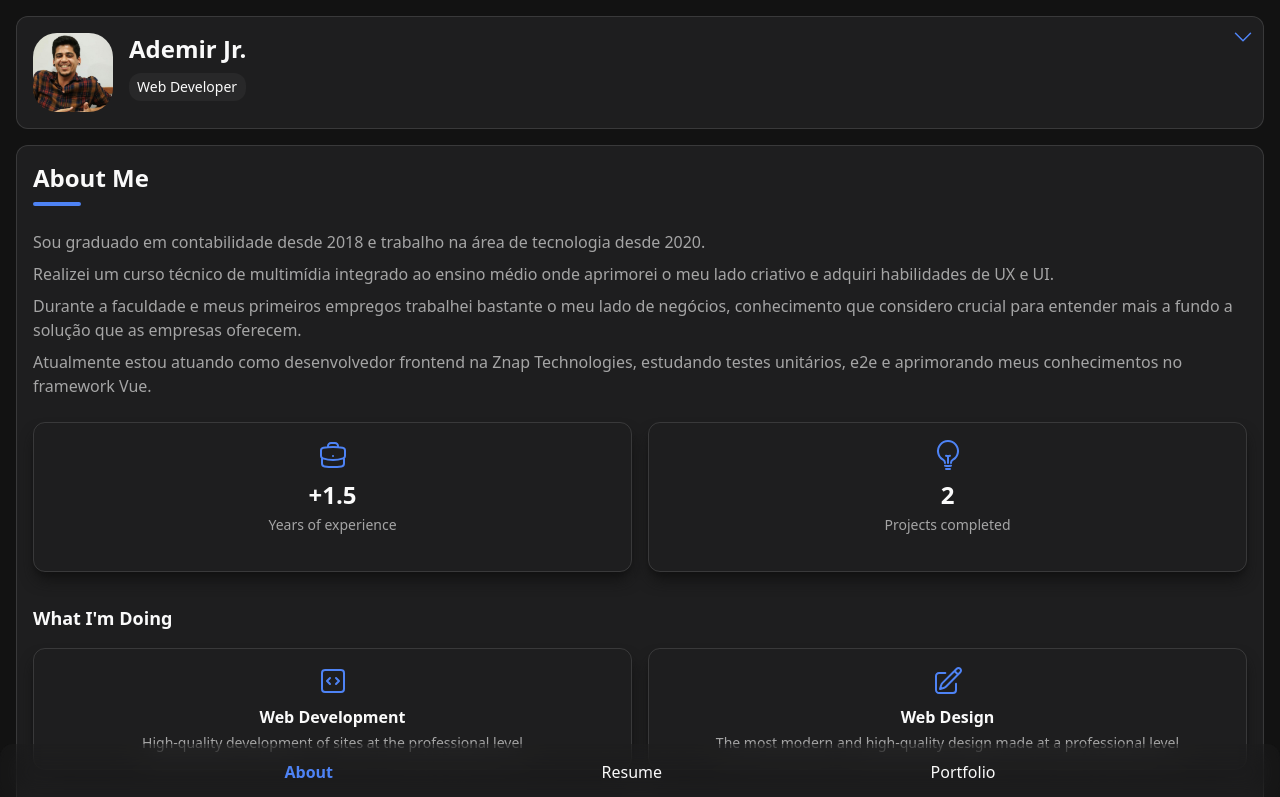
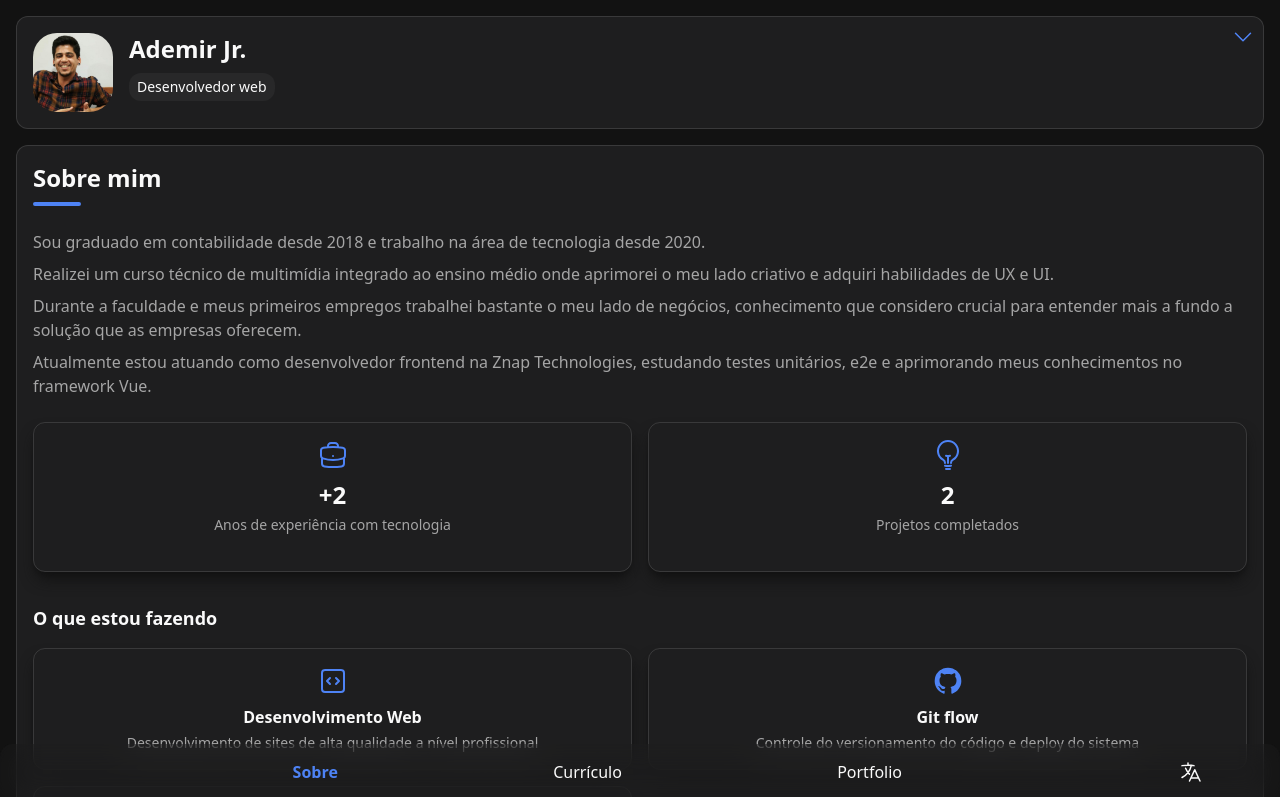
Before and after one commit to adejota/vite-portfolio, a Vue app: page / in a window 1280 px wide. Shown: the top 797 px of the page. Built offline with nearby package versions, Linux system fonts and the light colour scheme.

Commit message:
fixed translated to pt-br

```diff
--- /dev/null
+++ b/src/components/Icon/Language.vue
@@ -0,0 +1,13 @@
+<template>
+  <svg :class="class" xmlns="http://www.w3.org/2000/svg" fill="none" viewBox="0 0 24 24" stroke-width="1.5" stroke="currentColor">
+    <path stroke-linecap="round" stroke-linejoin="round" d="M10.5 21l5.25-11.25L21 21m-9-3h7.5M3 5.621a48.474 48.474 0 016-.371m0 0c1.12 0 2.233.038 3.334.114M9 5.25V3m3.334 2.364C11.176 10.658 7.69 15.08 3 17.502m9.334-12.138c.896.061 1.785.147 2.666.257m-4.589 8.495a18.023 18.023 0 01-3.827-5.802" />
+  </svg>
+</template>
+
+<script>
+export default {
+  props: {
+    class: { type: String, default: 'w-6 h-6"' },
+  }
+}
+</script>
--- /dev/null
+++ b/src/components/Icon/UserGroup.vue
@@ -0,0 +1,13 @@
+<template>
+  <svg :class="class" xmlns="http://www.w3.org/2000/svg" fill="none" viewBox="0 0 24 24" stroke-width="1.5" stroke="currentColor">
+    <path stroke-linecap="round" stroke-linejoin="round" d="M18 18.72a9.094 9.094 0 003.741-.479 3 3 0 00-4.682-2.72m.94 3.198l.001.031c0 .225-.012.447-.037.666A11.944 11.944 0 0112 21c-2.17 0-4.207-.576-5.963-1.584A6.062 6.062 0 016 18.719m12 0a5.971 5.971 0 00-.941-3.197m0 0A5.995 5.995 0 0012 12.75a5.995 5.995 0 00-5.058 2.772m0 0a3 3 0 00-4.681 2.72 8.986 8.986 0 003.74.477m.94-3.197a5.971 5.971 0 00-.94 3.197M15 6.75a3 3 0 11-6 0 3 3 0 016 0zm6 3a2.25 2.25 0 11-4.5 0 2.25 2.25 0 014.5 0zm-13.5 0a2.25 2.25 0 11-4.5 0 2.25 2.25 0 014.5 0z" />
+  </svg>
+</template>
+
+<script>
+export default {
+  props: {
+    class: { type: String, default: 'w-6 h-6"' },
+  }
+}
+</script>
--- a/src/components/Icon/index.vue
+++ b/src/components/Icon/index.vue
@@ -18,7 +18,8 @@ import LightBulb from './LightBulb.vue'
 import AcademicCap from './AcademicCap.vue'
 import CodeBracketSquare from './CodeBracketSquare.vue'
 import PencilSquare from './PencilSquare.vue'
-
+import Language from './Language.vue'
+import UserGroup from './UserGroup.vue'
 
 export default {
   components: {
@@ -37,6 +38,8 @@ export default {
     AcademicCap,
     CodeBracketSquare,
     PencilSquare,
+    Language,
+    UserGroup,
   },
 
   props: {
--- a/src/views/Home.vue
+++ b/src/views/Home.vue
@@ -12,7 +12,7 @@
         <div>
           <h1 class="text-2xl text-full-white font-bold mb-2">Ademir Jr.</h1>
           <div class="text-sm text-full-white py-1 px-2 bg-low-black rounded-xl">
-            <span>Web Developer</span>
+            <span>Desenvolvedor web</span>
           </div>
         </div>
 
@@ -66,7 +66,7 @@
 
     <section class="relative w-full p-4 mb-14 lg:mb-4 xl:mb-0 bg-mid-black rounded-xl border border-extra-low-white overflow-hidden">
       <div v-if="selectedNavBarItem === 1" class="animate__animated animate__fadeIn">
-        <h2 class="text-2xl text-full-white font-bold">About Me</h2>
+        <h2 class="text-2xl text-full-white font-bold">Sobre mim</h2>
         <div class="mt-2 mb-6 w-12 border-2 rounded-xl border-primary bg-primary"></div>
         <p class="text-mid-white mb-2">Sou graduado em contabilidade desde 2018 e trabalho na área de tecnologia desde 2020.</p>
         <p class="text-mid-white mb-2">Realizei um curso técnico de multimídia integrado ao ensino médio onde aprimorei o meu lado criativo e adquiri habilidades de UX e UI.</p>
@@ -87,7 +87,7 @@
           </div>
         </div>
 
-        <h3 class="text-lg text-full-white font-bold">What I'm Doing</h3>
+        <h3 class="text-lg text-full-white font-bold">O que estou fazendo</h3>
 
         <div class="grid grid-cols-1 lg:grid-cols-2 gap-4 mt-4 mb-8">
           <div v-for="doingListItem in doingListItems" :key="doingListItem.title"
@@ -104,10 +104,10 @@
       </div>
 
       <div v-if="selectedNavBarItem === 2" class="animate__animated animate__fadeIn">
-        <h2 class="text-2xl text-full-white font-bold">Resume</h2>
+        <h2 class="text-2xl text-full-white font-bold">Currículo</h2>
         <div class="mt-2 mb-6 w-12 border-2 rounded-xl border-primary bg-primary"></div>
 
-        <h3 class="text-lg text-full-white font-bold mb-4">Education</h3>
+        <h3 class="text-lg text-full-white font-bold mb-4">Escolaridade</h3>
         <ul class="text-full-white marker:text-primary list-outside list-disc ml-6 mb-4">
           <li v-for="educationListItem in educationListItems" :key="educationListItem.title"
             class="pb-4"
@@ -118,7 +118,7 @@
           </li>
         </ul>
 
-        <h3 class="text-lg text-full-white font-bold mb-4">Experience</h3>
+        <h3 class="text-lg text-full-white font-bold mb-4">Experiência profissional</h3>
         <ul class="text-full-white marker:text-primary list-outside list-disc ml-6 mb-4">
           <li v-for="experienceListItem in experienceListItems" :key="experienceListItem.title"
             class="pb-4"
@@ -129,7 +129,7 @@
           </li>
         </ul>
 
-        <h3 class="text-lg text-full-white font-bold mb-4">My skills</h3>
+        <h3 class="text-lg text-full-white font-bold mb-4">Habilidades</h3>
         <div class="w-full p-4 mb-8 flex flex-col items-start border border-extra-low-white shadow-lg shadow-full-black rounded-lg">
           <div v-for="skillsListItem in skillsListItems" :key="skillsListItem.title"
             class="w-full mb-4"
@@ -170,7 +170,8 @@
         fixed bottom-0 left-0 right-0
         xl:absolute xl:top-0 xl:right-0 xl:left-1/2 xl:bottom-auto xl:bg-low-black xl:rounded-none xl:rounded-bl-xl xl:border xl:border-extra-low-white"
       >
-        <ul class="flex justify-evenly">
+        <div class="flex justify-evenly">
+          <ul class="flex justify-evenly w-10/12">
             <li v-for="navBarItem in navBarItems" :key="navBarItem.title"
               class="text-full-white transition-colors"
               :class="{'font-bold text-primary': selectedNavBarItem === navBarItem.id}"
@@ -181,7 +182,16 @@
                 {{ navBarItem.title }}
               </button>
             </li>
+
           </ul>
+
+          <button>
+            <icon
+              name="Language"
+              :class="'w-6 h-6 text-full-white'"
+            />
+          </button>
+        </div>
       </nav>
     </section>
   </div>
@@ -213,9 +223,9 @@ export default {
       selectedNavBarItem: 1,
       headerListItems: [
         { title: 'email', content: 'ademir.diamentejunior@gmail.com', icon: 'Mail' },
-        { title: 'phone', content: '+5511983506490', icon: 'DevicePhoneMobile' },
-        { title: 'location', content: 'São Paulo, Brazil', icon: 'Location' },
-        { title: 'birth', content: '01/19/1994', icon: 'Cake' },
+        { title: 'celular', content: '+5511983506490', icon: 'DevicePhoneMobile' },
+        { title: 'localização', content: 'São Paulo, Brazil', icon: 'Location' },
+        { title: 'nascimento', content: '01/19/1994', icon: 'Cake' },
       ],
 
       headerNavListItems: [
@@ -226,27 +236,28 @@ export default {
       ],
 
       aboutListItems: [
-        { title: '+2', content: 'Years of experience', icon: 'Briefcase', since: '03/15/2021' },
-        { title: '+10', content: 'Projects completed', icon: 'LightBulb' },
+        { title: '+2', content: 'Anos de experiência com tecnologia', icon: 'Briefcase', since: '03/01/2020' },
+        { title: '+10', content: 'Projetos completados', icon: 'LightBulb' },
         // { title: '+10', content: 'Training & courses', icon: 'AcademicCap' },
       ],
 
       doingListItems: [
-        { title: 'Web Development', content: 'High-quality development of sites at the professional level', icon: 'CodeBracketSquare' },
-        { title: 'Web Design', content: 'The most modern and high-quality design made at a professional level', icon: 'PencilSquare' },
+        { title: 'Desenvolvimento Web', content: 'Desenvolvimento de sites de alta qualidade a nível profissional', icon: 'CodeBracketSquare' },
+        { title: 'Git flow', content: 'Controle do versionamento do código e deploy do sistema', icon: 'GitHub' },
+        { title: 'Gestão de pessoas ', content: 'Responsável pelo code-review, atribuição de tarefas e prazos', icon: 'UserGroup' },
       ],
 
       educationListItems: [
-        { title: 'Universidade de São Paulo', subtitle: '2013 — 2018', content: 'Bachelors, Accounting'},
-        { title: 'Université Paris Dauphine', subtitle: '2016 — 2016', content: 'Exchange program, Business'},
+        { title: 'Universidade de São Paulo', subtitle: '2013 — 2018', content: 'Bacharelado, Ciências contábeis'},
+        { title: 'Université Paris Dauphine', subtitle: '2016 — 2016', content: 'Intercâmbio, Negócios'},
       ],
 
       experienceListItems: [
-        { title: 'Frontend Developer', subtitle: 'Znap Technologies | mar 2021 — present', content: 'Atuo com foco no front-end em um sistema Vue.js modularizado em diferentes SPAs. Sou responsável por desenvolver componentes genéricos que seguem o princípio de low-coding e são utilizados em todas as views do sistema. Contribuo com code-review dos meus pares, além de ser o responsável por controlar o versionamento do código e o deploy do sistema' },
+        { title: 'Desenvolvedor web', subtitle: 'Znap Technologies | mar 2021 — atualmente', content: 'Atuo com foco no front-end em um sistema Vue.js modularizado em diferentes SPAs. Sou responsável por desenvolver componentes genéricos que seguem o princípio de low-coding e são utilizados em todas as views do sistema. Contribuo com code-review dos meus pares, além de ser o responsável por controlar o versionamento do código e o deploy do sistema' },
         { title: 'Product Owner', subtitle: 'Lavapp | mar 2020 — mar 2021', content: 'Atuei como PO em uma webview com front-end em Vue.js e API Laravel. Também fui responsável por elaborar relatórios gerenciais com objetivo de criar e analisar indicadores estratégicos para a área comercial e financeira' },
-        { title: 'Analista', subtitle: 'Petroplus | feb 2018 — feb 2020', content: 'Atuei auxiliando decisões de nível gerencial com foco na melhoria de processos e planejamento estratégico' },
+        { title: 'Analista', subtitle: 'Petroplus | fev 2018 — fev 2020', content: 'Atuei auxiliando decisões de nível gerencial com foco na melhoria de processos e planejamento estratégico' },
         { title: 'Estagiário comercial', subtitle: 'Petroplus | mar 2017 — jan 2018', content: '' },
-        { title: 'Estagiário de contabilidade', subtitle: 'Banco Safra | oct 2015 — jul 2016', content: '' },
+        { title: 'Estagiário de contabilidade', subtitle: 'Banco Safra | out 2015 — jul 2016', content: '' },
       ],
 
       skillsListItems: [
@@ -258,6 +269,7 @@ export default {
         { title: 'GitHub', percentage: 90 },
         { title: 'Node.js', percentage: 50 },
         { title: 'MySQL', percentage: 40 },
+        { title: 'Figma', percentage: 75 },
       ],
 
       portfolioListItems: [
@@ -266,8 +278,8 @@ export default {
       ],
 
       navBarItems: [
-        { id: 1, title: 'About' },
-        { id: 2, title: 'Resume' },
+        { id: 1, title: 'Sobre' },
+        { id: 2, title: 'Currículo' },
         { id: 3, title: 'Portfolio' }
       ],
     }
@@ -293,11 +305,11 @@ export default {
     },
 
     setAboutListItemTitle(item) {
-      if (item.content === 'Years of experience') {
+      if (item.content === 'Anos de experiência') {
         return this.calcTime(item.since)
       }
 
-      if (item.content === 'Projects completed') {
+      if (item.content === 'Projetos completados') {
         return this.portfolioListItems.length
       }
 
```
Also changed, not shown: src/assets/icons/language.svg (added), src/assets/icons/user-group.svg (added). Lines whose indentation alone changed are shown as unchanged.
